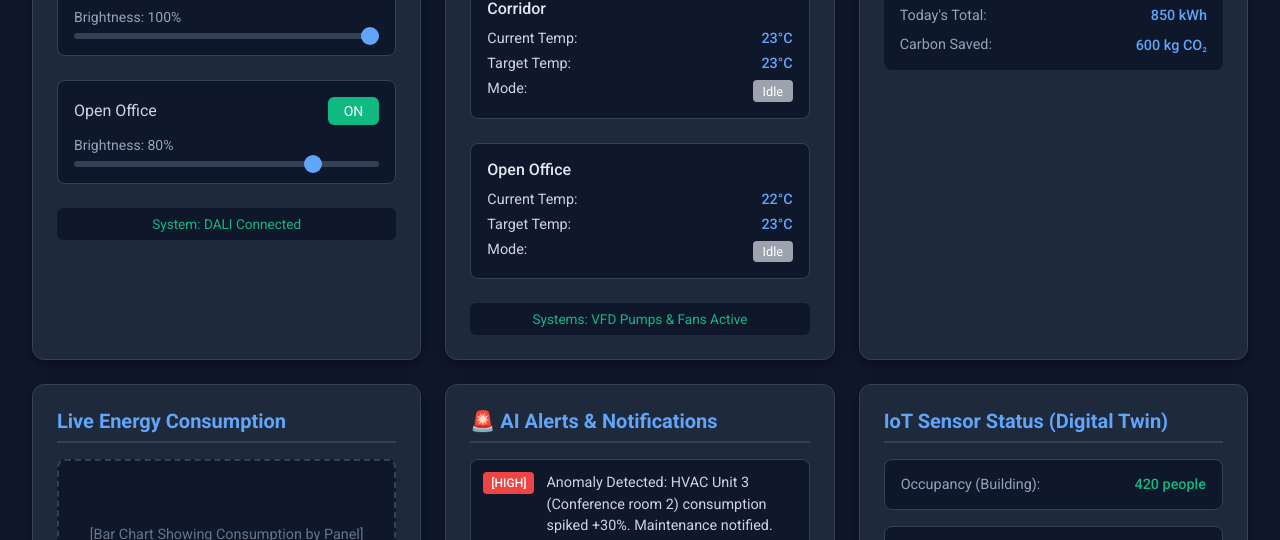
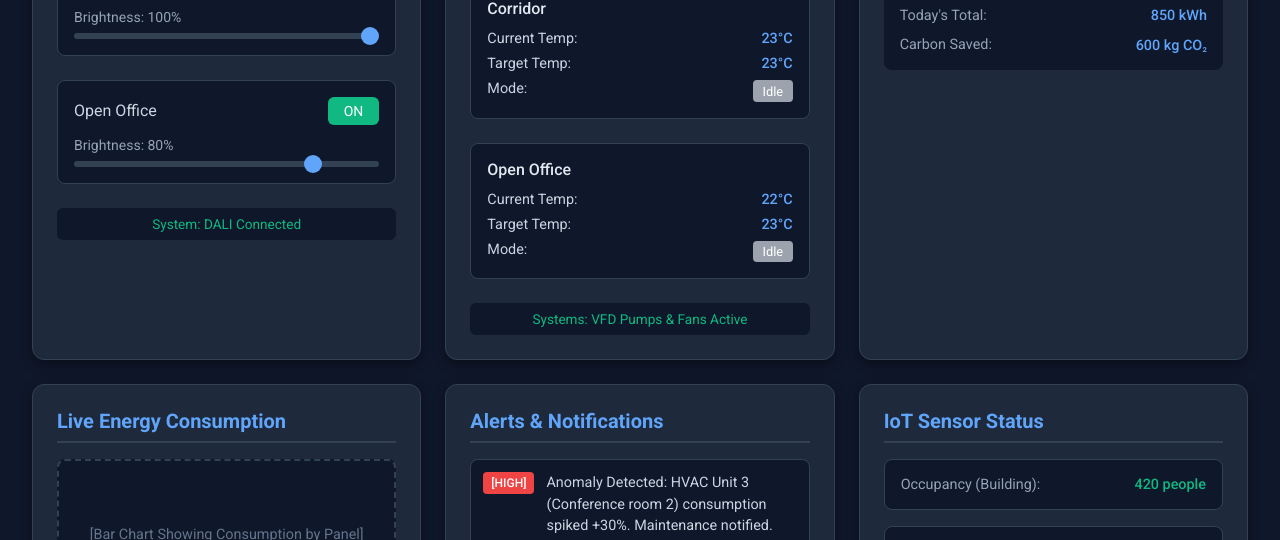
Before and after one commit to bagjafp/AURA, a plain HTML site: page index.html in a window 1280 px wide. Shown: the part 394-934 px from the top of the page. Drawn offline with Linux system fonts and the light colour scheme.

Commit message:
index.html

```diff
--- a/index.html
+++ b/index.html
@@ -574,7 +574,7 @@
 
             <!-- Widget 5: AI Anomaly Alerts -->
             <div class="card">
-                <h2 class="card-title">🚨 AI Alerts & Notifications</h2>
+                <h2 class="card-title">Alerts & Notifications</h2>
                 <div class="card-content">
                     <div class="alerts-list">
                         <div class="alert-item">
@@ -595,7 +595,7 @@
 
             <!-- Widget 6: Building IoT Sensors -->
             <div class="card">
-                <h2 class="card-title">IoT Sensor Status (Digital Twin)</h2>
+                <h2 class="card-title">IoT Sensor Status</h2>
                 <div class="card-content">
                     <div class="sensors-list">
                         <div class="sensor-item">
```
